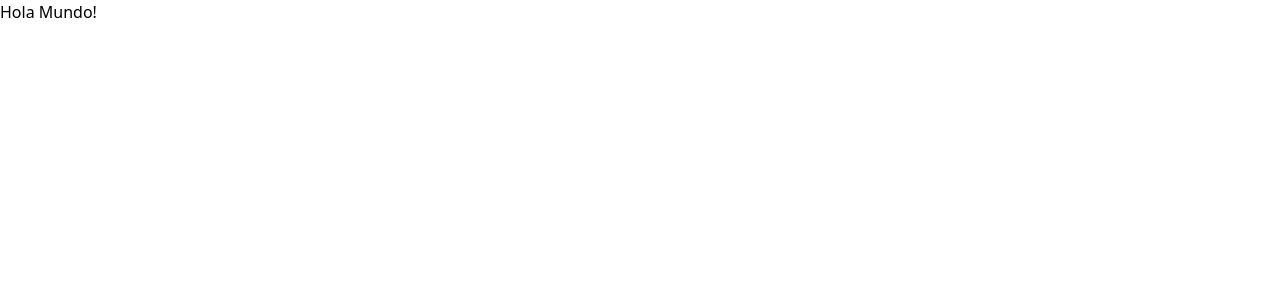
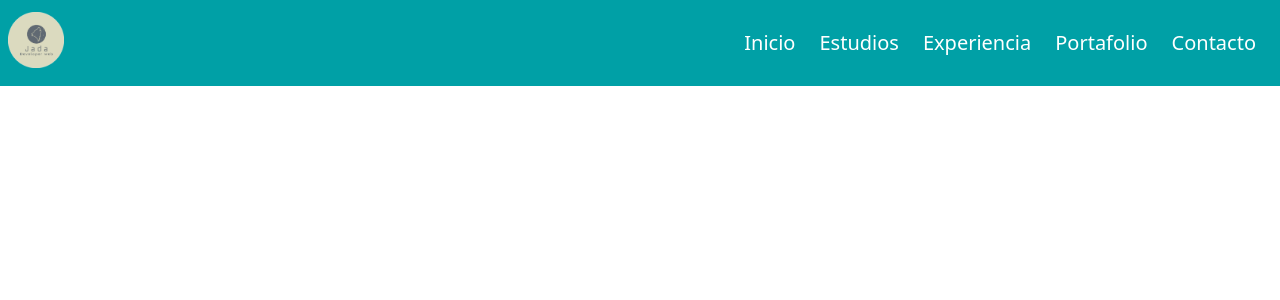
Before and after one commit to RubenJ27/Portafolio-profesional, a React (Vite) app: page / in a window 1280 px wide. Shown: the top 300 px of the page. Built offline with nearby package versions, Linux system fonts and the light colour scheme.

Commit message:
Se creo el componente de nav en el portfolio

```diff
--- a/index.html
+++ b/index.html
@@ -4,6 +4,10 @@
     <meta charset="UTF-8" />
     <link rel="icon" type="image/svg+xml" href="src/assets/Mi-logo/JadaLogo.png" />
     <meta name="viewport" content="width=device-width, initial-scale=1.0" />
+    <link
+    href="https://cdnjs.cloudflare.com/ajax/libs/font-awesome/6.2.0/css/all.min.css"
+    rel="stylesheet"
+  />
     <title>Portfolio profesional</title>
   </head>
   <body>
--- a/package.json
+++ b/package.json
@@ -10,7 +10,8 @@
   },
   "dependencies": {
     "react": "^18.2.0",
-    "react-dom": "^18.2.0"
+    "react-dom": "^18.2.0",
+    "react-scroll": "^1.8.7"
   },
   "devDependencies": {
     "@types/react": "^18.0.17",
--- a/src/App.css
+++ b/src/App.css
@@ -4,3 +4,6 @@
   padding: 2rem;
   text-align: center;
 }
+#example-navbar-danger{
+  color: red;
+}
--- a/src/App.jsx
+++ b/src/App.jsx
@@ -1,12 +1,14 @@
-import { useState } from 'react'
+import { useState } from 'react';
+import Navbar from "./components/NavBar";
+import './index.css'
 
 function App() {
   const [count, setCount] = useState(0)
 
   return (
-    <div className="App">
-      <h1>Hola Mundo!</h1>
-    </div>
+    <>
+    <Navbar />
+    </>
   )
 }
 
--- /dev/null
+++ b/src/components/NavBar.jsx
@@ -0,0 +1,85 @@
+import React from "react";
+import { Link } from "react-scroll";
+
+
+export default function Navbar() {
+  const [navbarOpen, setNavbarOpen] = React.useState(false);
+  return (
+    <>
+      <nav className="flex flex-wrap items-center justify-center px-2 py-3 bg-primary-color mb-3 fixed w-full">
+        <div className="container flex flex-wrap items-center justify-center">
+          <div className="w-full relative flex justify-between lg:w-auto lg:static lg:block lg:justify-start">
+            <a
+              className="text-xl font-bold leading-relaxed inline-block whitespace-nowrap uppercase text-white"
+              href=""
+            ><img src="src/assets/Mi-logo/JadaLogo.png" alt="Logo-imagen" className="w-14 h-14" />
+            </a>
+            <button
+              className="text-white cursor-pointer text-xl leading-none px-3 py-1 border border-solid border-transparent rounded bg-transparent block lg:hidden outline-none focus:outline-none"
+              type="button"
+              onClick={() => setNavbarOpen(!navbarOpen)}
+            >
+              <i className="fas fa-bars"></i>
+            </button>
+          </div>
+          <div
+            className={
+              "lg:flex flex-grow items-center" +
+              (navbarOpen ? " flex" : " hidden")
+            }
+            id="example-navbar-danger"
+          >
+            <ul className="flex flex-col lg:flex-row list-none lg:ml-auto">
+              <Link
+                smooth
+                spy
+                to="home"
+              >
+                <span className="ml-2 mr-4 text-white text-xl cursor-pointer">
+                  Inicio
+                </span>
+              </Link>
+
+              <Link
+                smooth
+                spy
+                to="studies"
+              >
+                <span className="ml-2 mr-4 text-white text-xl cursor-pointer">
+                  Estudios
+                </span>
+              </Link>
+              <Link
+                smooth
+                spy
+                to="experience"
+              >
+                <span className="ml-2 mr-4 text-white text-xl cursor-pointer">
+                  Experiencia
+                </span>
+              </Link>
+              <Link
+                smooth
+                spy
+                to="portafolio"
+              >
+                <span className="ml-2 mr-4 text-white text-xl cursor-pointer">
+                  Portafolio
+                </span>
+              </Link>
+              <Link
+                smooth
+                spy
+                to="contact"
+              >
+                <span className="ml-2 mr-4 text-white text-xl cursor-pointer">
+                  Contacto
+                </span>
+              </Link>
+            </ul>
+          </div>
+        </div>
+      </nav>
+    </>
+  );
+}
--- a/src/index.css
+++ b/src/index.css
@@ -1,3 +1,7 @@
 @tailwind base;
 @tailwind components;
 @tailwind utilities;
+
+/* #example-navbar-danger{
+ background: red;
+} */
--- a/tailwind.config.cjs
+++ b/tailwind.config.cjs
@@ -2,7 +2,16 @@
 module.exports = {
   content: ["./index.html", "./src/**/*.jsx"],
   theme: {
-    extend: {},
+    extend: {colors: {
+      'primary-color': '#00A0A6',
+      'secondary-color': '#006366',
+      'tertiary-color': '#00DFE6',
+      'quaternary-color': '#00EAF2',
+      'quaternary-color-complement': '#993B00',
+      'quinario-color': '#00C5CC',
+      'quinario-color-complement': '#E65900',
+    },
+  },
   },
   plugins: [],
 }
```
Also changed, not shown: 2 other files (tests, documents, lock files or other folders).
